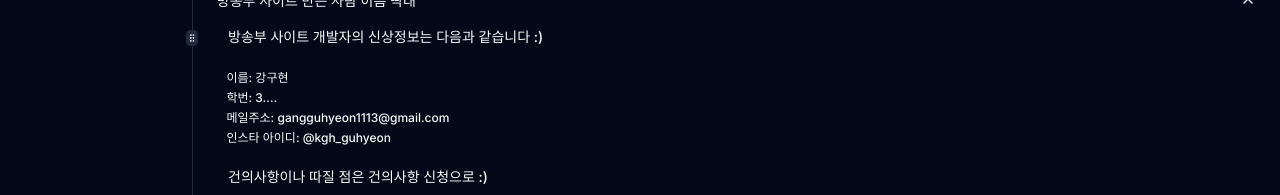
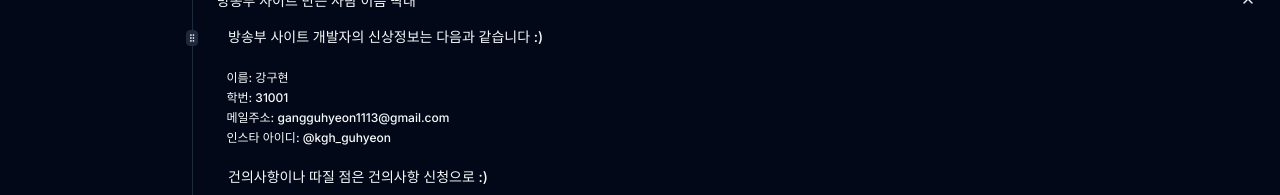
Before and after one commit to SeounBroadcast-SUBS/subs, a Next.js app: page / in a window 1280 px wide. Both pictures are taken after a click on the button "방송부 사이트 만든 사람 이름 딱대". Shown: the part 362-557 px from the top of the page. Built offline with nearby package versions, Linux system fonts and the light colour scheme.

Commit message:
Update the developer info

```diff
--- a/app/page.tsx
+++ b/app/page.tsx
@@ -40,11 +40,7 @@ export default function Home(): React.ReactNode {
           <AccordionTrigger>방송부원은 어떻게 선출되나요?</AccordionTrigger>
           <AccordionContent>
             &nbsp;&nbsp;&nbsp;방송부원은 학기 초 (3~4월)에 1학년 입학생들을
-            대상으로 모집 공고가{" "}
-            <a href="https://seoun.sen.ms.kr/" className="underline">
-              서운중학교 웹사이트
-            </a>
-            와 교내에 계시됩니다.
+            대상으로 모집 공고가 교내에 계시됩니다.
           </AccordionContent>
         </AccordionItem>
         <AccordionItem value="item-5">
@@ -56,7 +52,7 @@ export default function Home(): React.ReactNode {
               <br />
               <br />
               &nbsp;&nbsp;&nbsp;이름: 강구현 <br />
-              &nbsp;&nbsp;&nbsp;학번: 3....
+              &nbsp;&nbsp;&nbsp;학번: 31001
               <br />
               &nbsp;&nbsp;&nbsp;메일주소: gangguhyeon1113@gmail.com
               <br />
```
